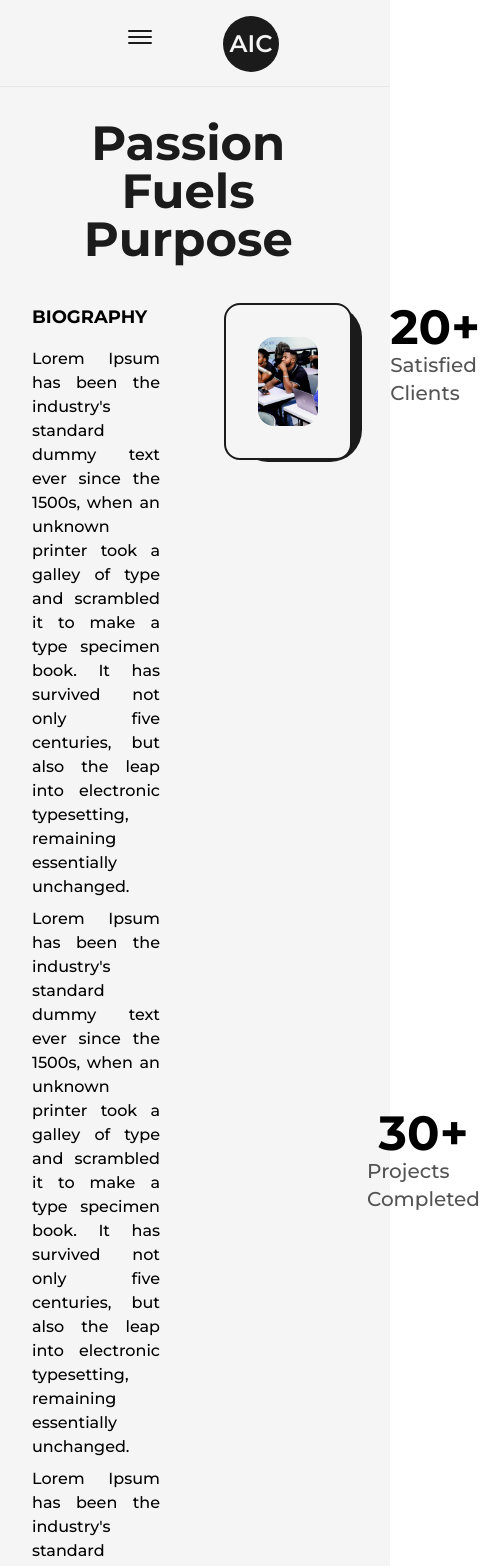
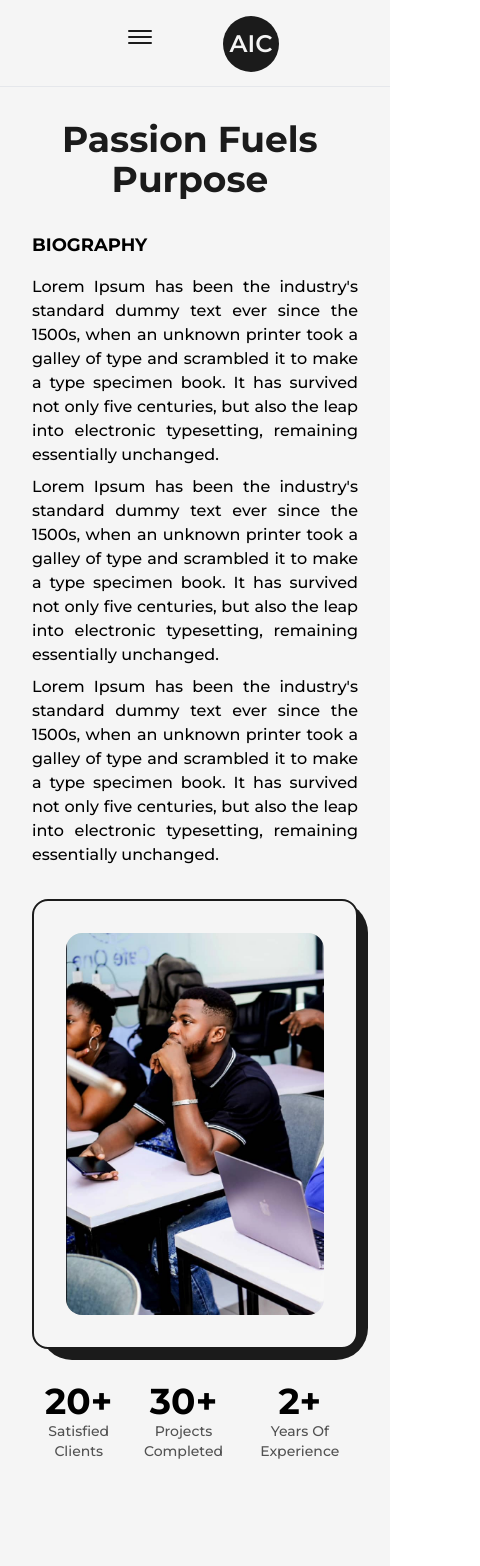
Before and after one commit to Chinweike99/chinweike, a Next.js app: page /profile in a window 390 px wide. Shown: the top 1566 px of the page, 480 px wide, since content can reach past the window. Built offline with nearby package versions, Linux system fonts and the light colour scheme.

Commit message:
responsiveness

```diff
--- a/src/Components/Skills.js
+++ b/src/Components/Skills.js
@@ -4,7 +4,7 @@ import { motion } from "framer-motion";
 const MySkills = ({ name, x, y }) => {
   return (
     <motion.div
-      className="flex items-center justify-center rounded-full bg-dark text-light py-3 px-6 font-semibold shadow-gray-500 hover:bg-light hover:text-dark border-2 hover:border-dark cursor-pointer absolute "
+      className="flex items-center justify-center rounded-full bg-dark text-light py-3 px-6 font-semibold shadow-gray-500 hover:bg-light hover:text-dark border-2 hover:border-dark cursor-pointer absolute lg:py-2 lg:px-4 md:text-sm md:py-1.5 md:px-3 xs:border-none xs:text-dark xs:bg-transparent xs:dark:bg-transparent xs:dark:text-light xs:font-bold xs:text-[1.1rem]"
       whileHover={{ scale: 1.05 }}
       initial={{x:0, y:0}}
       whileInView={{x:x, y:y, transition: {duration: 1.5}}}
@@ -17,25 +17,25 @@ const MySkills = ({ name, x, y }) => {
 const Skills = () => {
   return (
     <>
-      <h2 className="font-bold text-5xl mt-[8rem] mb-5 w-full text-center">
+      <h2 className="font-bold text-5xl mt-[8rem] mb-5 w-full text-center md:text-6xl md:mt-32">
         Skills
       </h2>
       <div className="w-full h-screen relative flex items-center justify-center  bg-circularLight dark:bg-circularDark">
         <motion.div
-          className="flex items-center justify-center rounded-full bg-dark text-light p-3 font-semibold shadow-gray-500 hover:bg-light hover:text-dark border-2 hover:border-dark cursor-pointer"
+          className="flex items-center justify-center rounded-full bg-dark text-light p-3 font-semibold shadow-gray-500 hover:bg-light hover:text-dark border-2 hover:border-dark cursor-pointer xs:p-1"
           whileHover={{ scale: 1.05 }}
         >
           JavaScript
         </motion.div>
 
         <MySkills name={"HTML5/CSS"} x="-23vw" y="-13vw"/>
-        <MySkills name={"TailwindCSS"} x="1vw" y="-18vw"/>
+        <MySkills name={"TailwindCSS"} x="1vw" y="-19vw"/>
         <MySkills name={"ReactJs"} x="25vw" y="-10vw"/>
-        <MySkills name={"NextJs"} x="18vw" y="1vw"/>
-        <MySkills name={"ExpressJs"} x="-18vw" y="1vw"/>
+        <MySkills name={"NextJs"} x="22vw" y="1vw"/>
+        <MySkills name={"ExpressJs"} x="-22vw" y="1vw"/>
         <MySkills name={"NodeJs"} x="-22vw" y="14vw"/>
         <MySkills name={"MongoDB"} x="-1vw" y="18vw"/>
-        <MySkills name={"PostgreSQL"} x="20vw" y="14vw"/>
+        <MySkills name={"PostgreSQL"} x="20vw" y="13vw"/>
       </div>
     </>
   );
--- a/src/pages/profile.js
+++ b/src/pages/profile.js
@@ -41,11 +41,11 @@ const profile = () => {
         <title>Chinweikwe | About page</title>
         <meta name="Chinweike" content="about me" />
       </Head>
-      <main className="flex w-full flex-col items-center justify-center dark:text-light">
+      <main className="flex w-full flex-col items-center dark:text-light">
         <Layout className="pt-10">
-          <AnimatedText text={"Passion fuels purpose"} className="mb-10" />
-          <div className="grid w-full grid-cols-8 gap-16">
-            <div className="col-span-3 flex flex-col items-start justify-start text-justify">
+          <AnimatedText text={"Passion fuels purpose"} className="mb-10 lg:!text-7xl sm:!text-6xl xs:!text-4xl sm:mb-8" />
+          <div className="grid w-full grid-cols-8 gap-16 sm:gap-8 ">
+            <div className="col-span-3 flex flex-col items-start justify-start text-justify xl:col-span-4 md:order-1 md:col-span-8">
               <h2 className="mb-4 text-lg font-bold  uppercase texxr-dark/75">
                 Biography
               </h2>
@@ -71,32 +71,33 @@ const profile = () => {
                 typesetting, remaining essentially unchanged.
               </p>
             </div>
-            <div className="col-span-3 relative h-max rounded-2xl border-2 border-solid border-dark dark:border-light bg-light p-8 dark:bg-dark">
-              <div className="absolute top-0 -right-3 -z-10 w-[102%] h-[103%] rounded-[2rem] bg-dark dark:bg-light" />
+            <div className="col-span-3 relative h-max rounded-2xl border-2 border-solid border-dark dark:border-light bg-light p-8 dark:bg-dark xl:col-span-4 md:order-1 md:col-span-8">
+
+              <div className="absolute top-0 -right-3 -z-10 w-[102%] h-[103%] rounded-[2rem] bg-dark dark:bg-light " />
               <Image src={assets.must2} alt="profile-image" className="w-full h-auto rounded-2xl" priority sizes="(max-width: 760px) 100vw, (max-width: 1200px) 50vw, 33vw" />
             </div>
 
-            <div className="col-span-2 flex flex-col items-end justify-between ">
+            <div className="col-span-2 flex flex-col items-end justify-between xl:col-span-8 xl:flex-row xl:items-center md:order-3">
 
-                <div className="flex flex-col items-center justify-center">
-                    <span className="inline-block text-5xl font-bold">
+                <div className="flex flex-col items-center justify-center xl:items-center md:items-center">
+                    <span className="inline-block text-5xl font-bold md:text-6xl sm:text-5xl xs:text-4xl">
                         <AnimatedNumbers value={20}/>+
                     </span>
-                    <h2 className="text-xl font-medium capitalize text-dark/75 dark:text-light/75">Satisfied clients</h2>
+                    <h2 className="text-xl font-medium capitalize text-dark/75 dark:text-light/75 xl:text-center md:text-lg sm:text-base xs:text-sm">Satisfied clients</h2>
                 </div>
 
-                <div className="flex flex-col items-center justify-center">
-                    <span className="inline-block text-5xl font-bold">
+                <div className="flex flex-col items-center justify-center xl:items-center">
+                    <span className="inline-block text-5xl font-bold md:text-6xl sm:text-5xl xs:text-4xl">
                         <AnimatedNumbers value={30}/>+
                     </span>
-                    <h2 className="text-xl font-medium capitalize text-dark/75 dark:text-light/75">Projects completed</h2>
+                    <h2 className="text-xl font-medium capitalize text-dark/75 dark:text-light/75 xl:text-center md:text-lg sm:text-base xs:text-sm">Projects completed</h2>
                 </div>
 
-                <div className="flex flex-col items-center justify-center">
-                    <span className="inline-block text-5xl font-bold">
+                <div className="flex flex-col items-center justify-center xl:items-center">
+                    <span className="inline-block text-5xl font-bold xl:items-center md:text-6xl sm:text-5xl xs:text-4xl">
                         <AnimatedNumbers value={2}/>+
                     </span>
-                    <h2 className="text-xl font-medium capitalize text-dark/75 dark:text-light/75">Years of experience</h2>
+                    <h2 className="text-xl font-medium capitalize text-dark/75 dark:text-light/75 xl:text-center md:text-lg sm:text-base xs:text-sm">Years of experience</h2>
                 </div>
 
             </div>
```
